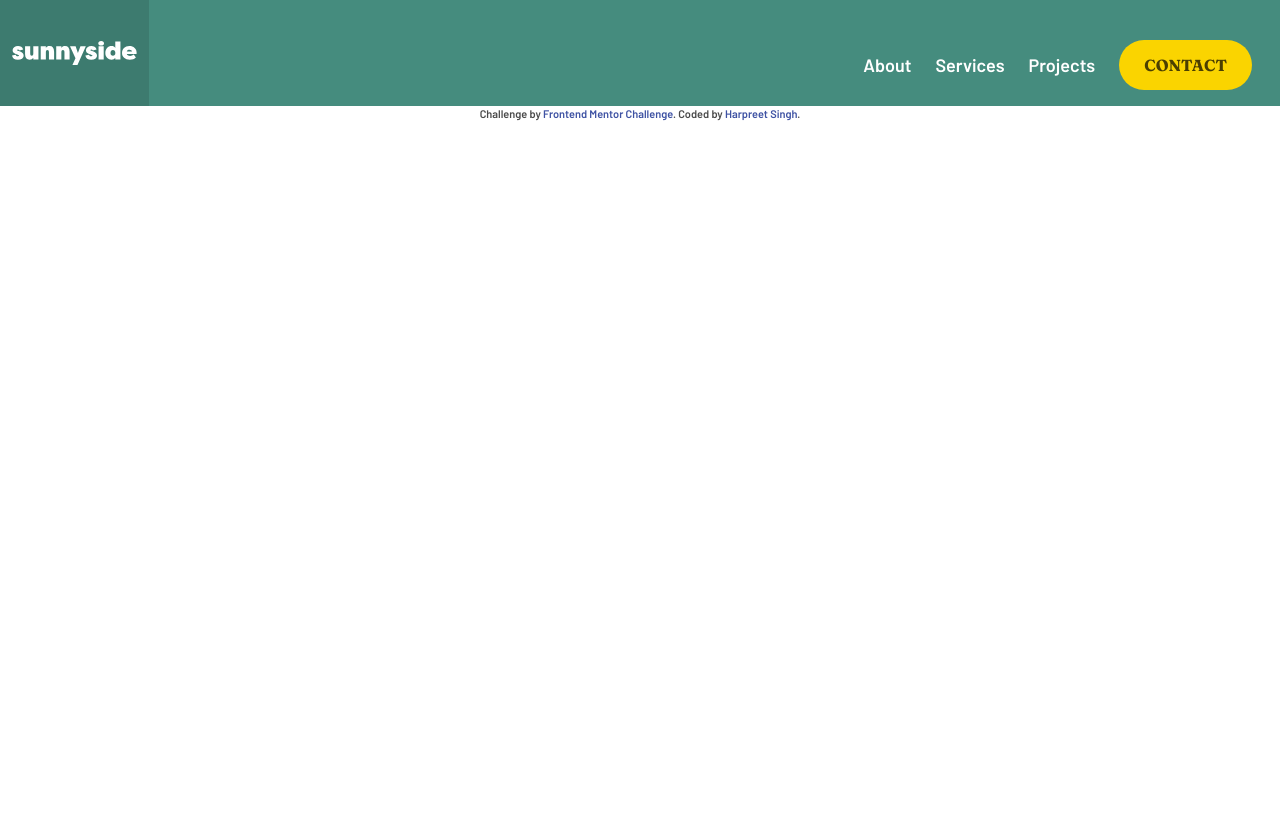
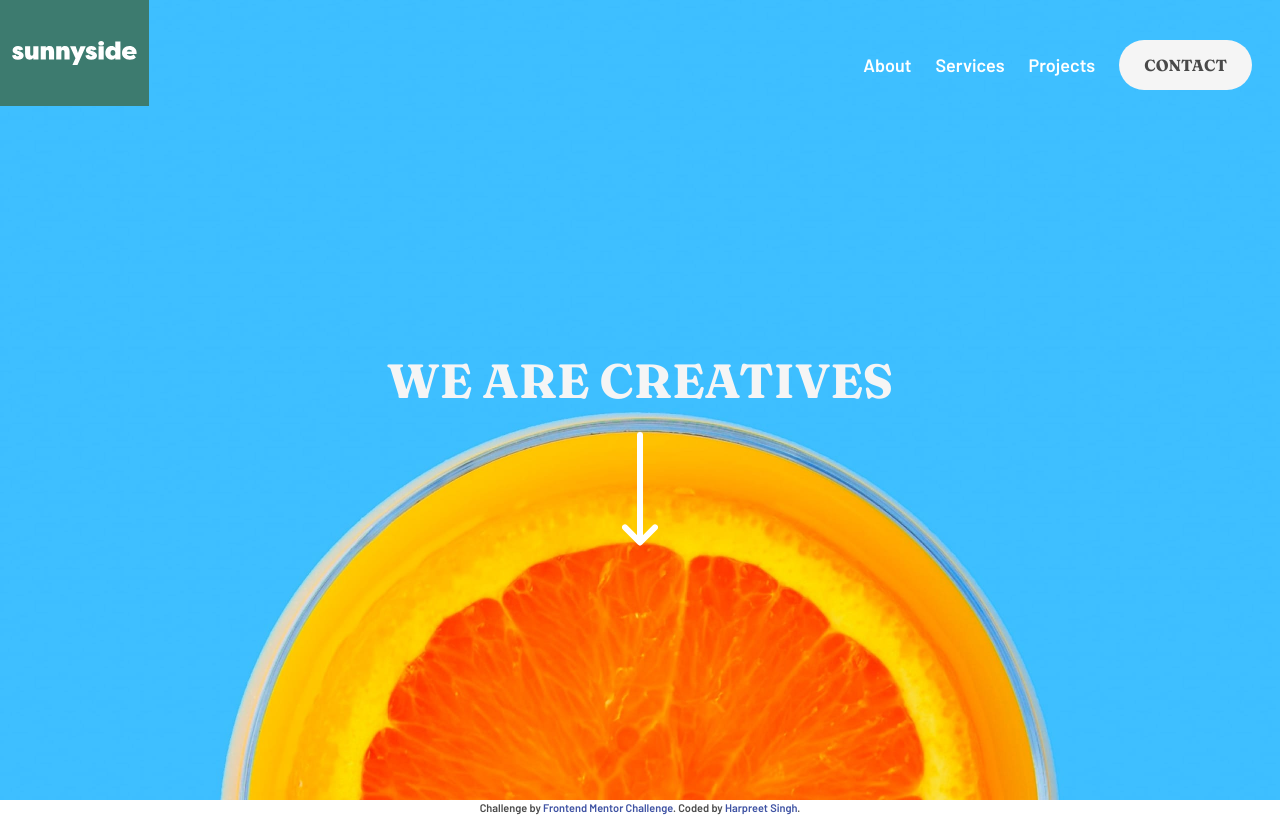
Before and after one commit to iharpreetbhatti/fem-sunnyside-agency-landing-page, a website built with webpack: page src/index.html in a window 1280 px wide. Built offline with nearby package versions, Linux system fonts and the light colour scheme.

Commit message:
hero section pre-final commit

```diff
--- a/src/index.html
+++ b/src/index.html
@@ -25,7 +25,8 @@
 
 <body>
 
-  <header>
+  <header class="hero is-fullheight">
+    <div class="hero-head">
       <nav class="navbar is-primary" role="navigation" aria-label="main navigation">
         <div class="navbar-brand">
           <a class="navbar-item" href="/">
@@ -44,18 +45,30 @@
             <a href="#" class="navbar-item has-text-centered py-4">Services</a>
             <a href="#" class="navbar-item has-text-centered py-4">Projects</a>
             <a href="#" class="navbar-item has-text-centered py-4">
-            <button class="button is-warning is-rounded is-uppercase is-family-primary p-5">
+              <button class="button is-warning is-hidden-desktop is-rounded is-uppercase is-family-primary p-5">
+                Contact
+              </button>
+              <button class="button is-light is-hidden-touch is-rounded is-uppercase is-family-primary p-5">
                 Contact
               </button>
             </a>
           </div>
         </div>
       </nav>
+    </div>
+    <div class="hero-body">
+      <div class="container">
+        <h1 class="title is-1 has-text-centered is-uppercase has-text-light is-family-primary">We are creatives</h1>
+        <div class="block has-text-centered">
+          <img src="./assets/images/icon-arrow-down.svg" alt="Down Arrow">
+        </div>
+      </div>
+    </div>
   </header>
 
   <!--
 
-  We are creatives
+
 
   Transform your brand
 
--- a/src/styles/lib/_custom.scss
+++ b/src/styles/lib/_custom.scss
@@ -1,3 +1,13 @@
+.hero {
+  background: url("../assets/images/mobile/image-header.jpg") no-repeat center
+    center/cover;
+
+  @include desktop {
+    background: url("../assets/images/desktop/image-header.jpg") no-repeat
+      center center/cover;
+  }
+}
+
 .navbar {
   @include touch {
     .navbar-end::before {
```
Lines whose indentation alone changed are shown as unchanged.
